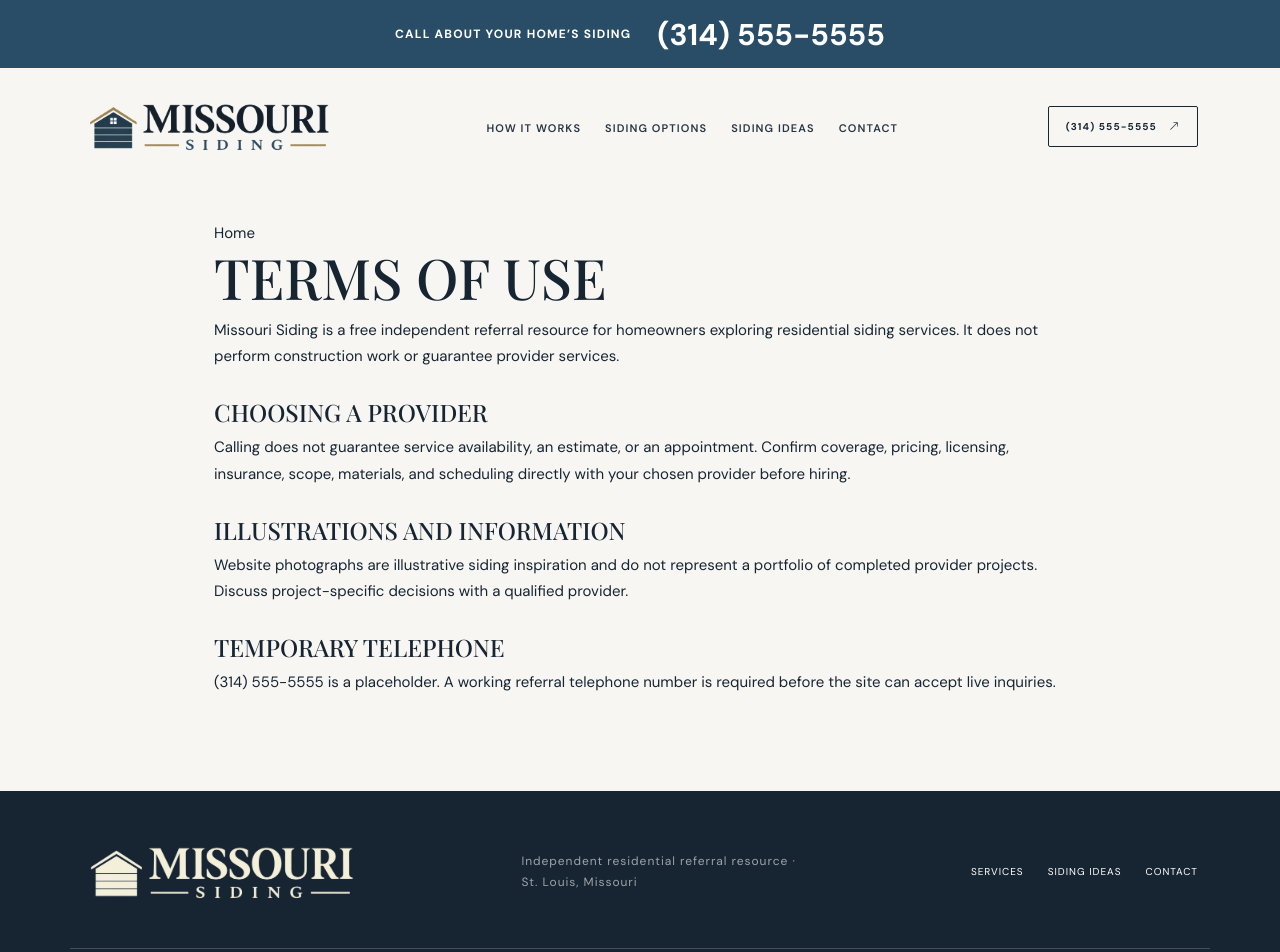
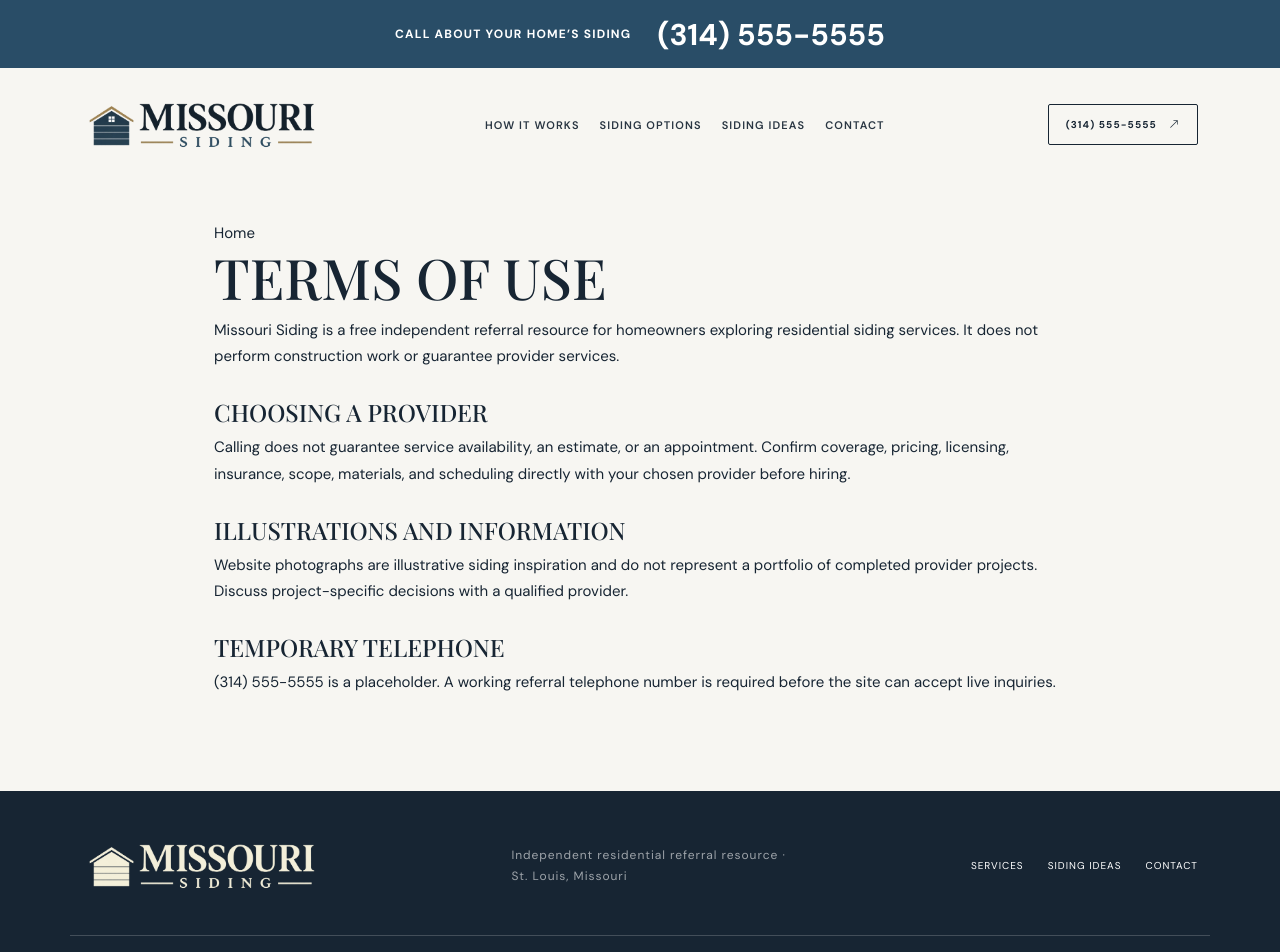
Before and after one commit to gregsimonds-boop/MissouriSiding, a plain HTML site: page terms.html in a window 1280 px wide. Shown: the top 952 px of the page. Drawn offline with nearby package versions, Linux system fonts and the light colour scheme.

Commit message:
Add files via upload

```diff
--- a/css/style.css
+++ b/css/style.css
@@ -107,3 +107,7 @@
 @media(max-width:991px){.logo-brand img{width:220px}.nav-inner{gap:16px}}
 @media(max-width:480px){.logo-brand img{width:180px}.nav-inner{gap:10px}.nav-cta{font-size:11px;letter-spacing:0;padding:10px 8px}.nav-cta i{display:none}.menu-toggle{padding:0;font-size:23px}.site-nav{padding:12px 0}.site-nav.scrolled{padding:10px 0}footer .logo-brand img{width:260px}}
 @media(max-width:359px){.logo-brand img{width:150px}.nav-inner{gap:7px}.nav-cta{font-size:10px;padding:9px 6px}}
+
+/* Explicit bounded logo sizing, including narrow navigation layouts. */
+.site-nav .logo-brand{width:min(240px,43vw)!important;max-width:240px!important}.site-nav .logo-brand img{width:100%!important;height:auto!important;max-height:84px!important}.site-nav .nav-inner{min-width:0}.site-nav nav{min-width:0}.site-nav .nav-links{gap:20px}.site-nav .nav-cta{flex-shrink:0}.site-nav .menu-toggle{flex-shrink:0}footer .logo-brand{width:260px!important;max-width:100%!important}footer .logo-brand img{width:100%!important;height:auto!important;max-height:90px!important}
+@media(max-width:480px){.site-nav .logo-brand{width:170px!important;max-width:43vw!important}.site-nav .logo-brand img{max-height:60px!important}.site-nav .nav-inner{gap:8px}.site-nav .nav-cta{padding:9px 6px;font-size:10px}footer .logo-brand{width:240px!important}}
--- a/terms.html
+++ b/terms.html
@@ -10,10 +10,10 @@
   <link href="https://cdn.jsdelivr.net/npm/bootstrap@5.3.3/dist/css/bootstrap.min.css" rel="stylesheet">
   <link href="https://cdn.jsdelivr.net/npm/bootstrap-icons@1.11.3/font/bootstrap-icons.min.css" rel="stylesheet">
 
-<link rel="stylesheet" href="css/style.css">
+<link rel="stylesheet" href="css/style.css?v=logo-size-2">
 </head><body><a class="call-banner" href="tel:+13145555555"><span>CALL ABOUT YOUR HOME’S SIDING</span><strong>(314) 555-5555</strong></a><header class="site-nav" id="navbar">
     <div class="container nav-inner">
-      <a class="brand logo-brand" href="index.html" aria-label="Missouri Siding home"><img src="assets/missouri-siding-logo.png" alt="Missouri Siding" width="1400" height="458"></a>
+      <a class="brand logo-brand" style="display:inline-flex;flex:0 0 auto;width:min(240px,43vw);max-width:100%;line-height:1" href="index.html" aria-label="Missouri Siding home"><img src="assets/missouri-siding-logo.png" alt="Missouri Siding" width="240" height="79" style="display:block;width:100%;max-width:240px;height:auto;max-height:84px;object-fit:contain"></a>
       <nav aria-label="Main navigation">
         <ul class="nav-links">
           <li><a href="index.html#story">How it works</a></li><li><a href="index.html#services">Siding options</a></li><li><a href="index.html#work">Siding ideas</a></li><li><a href="index.html#contact">Contact</a></li>
@@ -27,7 +27,7 @@
     </div>
   </header><main class="policy"><a href="index.html">Home</a><h1>Terms of Use</h1><p>Missouri Siding is a free independent referral resource for homeowners exploring residential siding services. It does not perform construction work or guarantee provider services.</p><h2>Choosing a provider</h2><p>Calling does not guarantee service availability, an estimate, or an appointment. Confirm coverage, pricing, licensing, insurance, scope, materials, and scheduling directly with your chosen provider before hiring.</p><h2>Illustrations and information</h2><p>Website photographs are illustrative siding inspiration and do not represent a portfolio of completed provider projects. Discuss project-specific decisions with a qualified provider.</p><h2>Temporary telephone</h2><p>(314) 555-5555 is a placeholder. A working referral telephone number is required before the site can accept live inquiries.</p></main><footer>
     <div class="container footer-inner">
-      <a class="brand logo-brand" href="index.html" aria-label="Missouri Siding home"><img src="assets/missouri-siding-logo.png" alt="Missouri Siding" width="1400" height="458"></a>
+      <a class="brand logo-brand" style="display:inline-flex;flex:0 0 auto;width:min(240px,43vw);max-width:100%;line-height:1" href="index.html" aria-label="Missouri Siding home"><img src="assets/missouri-siding-logo.png" alt="Missouri Siding" width="240" height="79" style="display:block;width:100%;max-width:240px;height:auto;max-height:84px;object-fit:contain"></a>
       <small>Independent residential referral resource · St. Louis, Missouri</small>
       <div class="footer-links"><a href="index.html#services">Services</a><a href="index.html#work">Siding ideas</a><a href="index.html#contact">Contact</a></div>
     </div>
```
Also changed, not shown: index.html (+3 -3 lines), privacy.html (+3 -3 lines).
